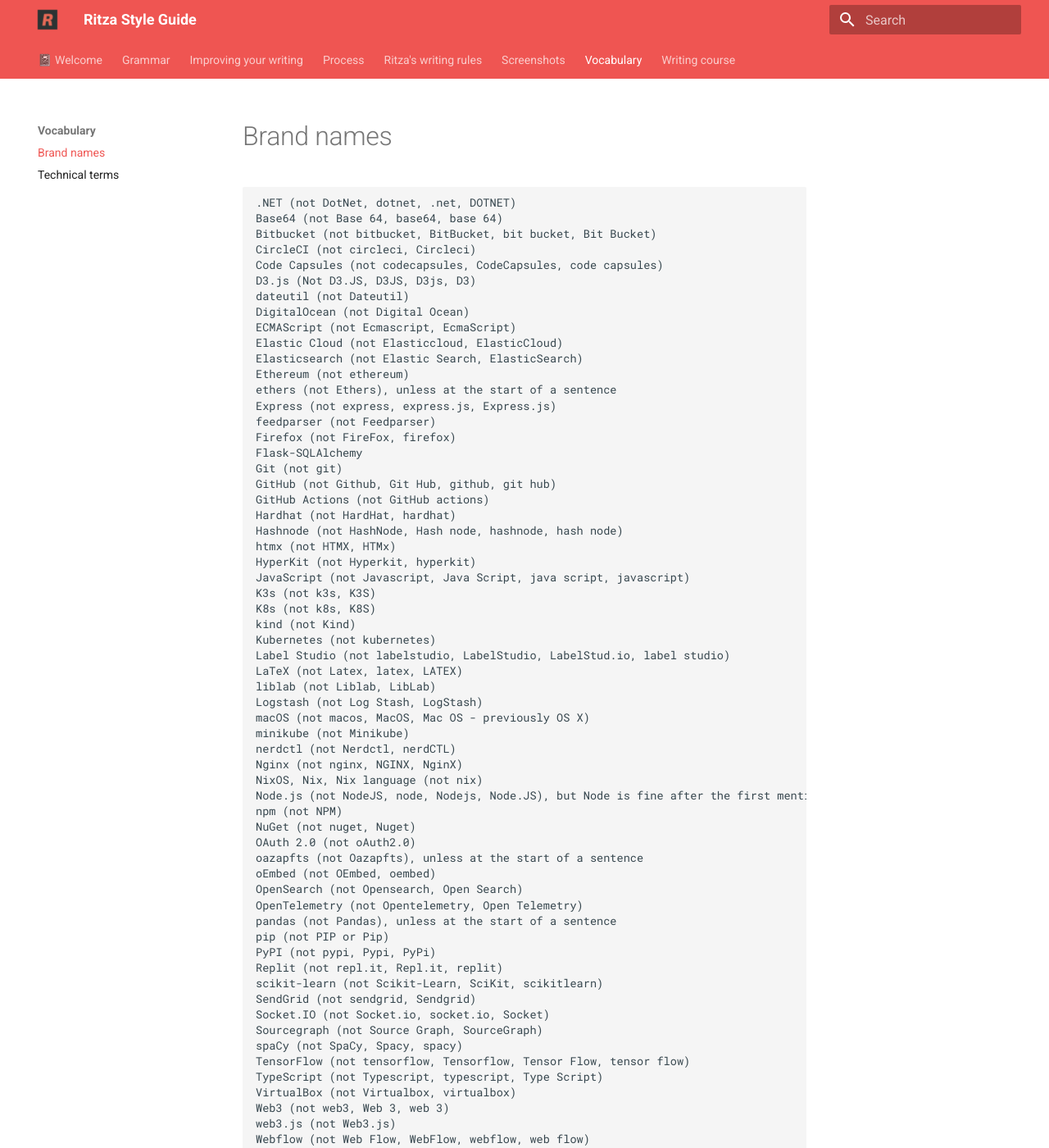
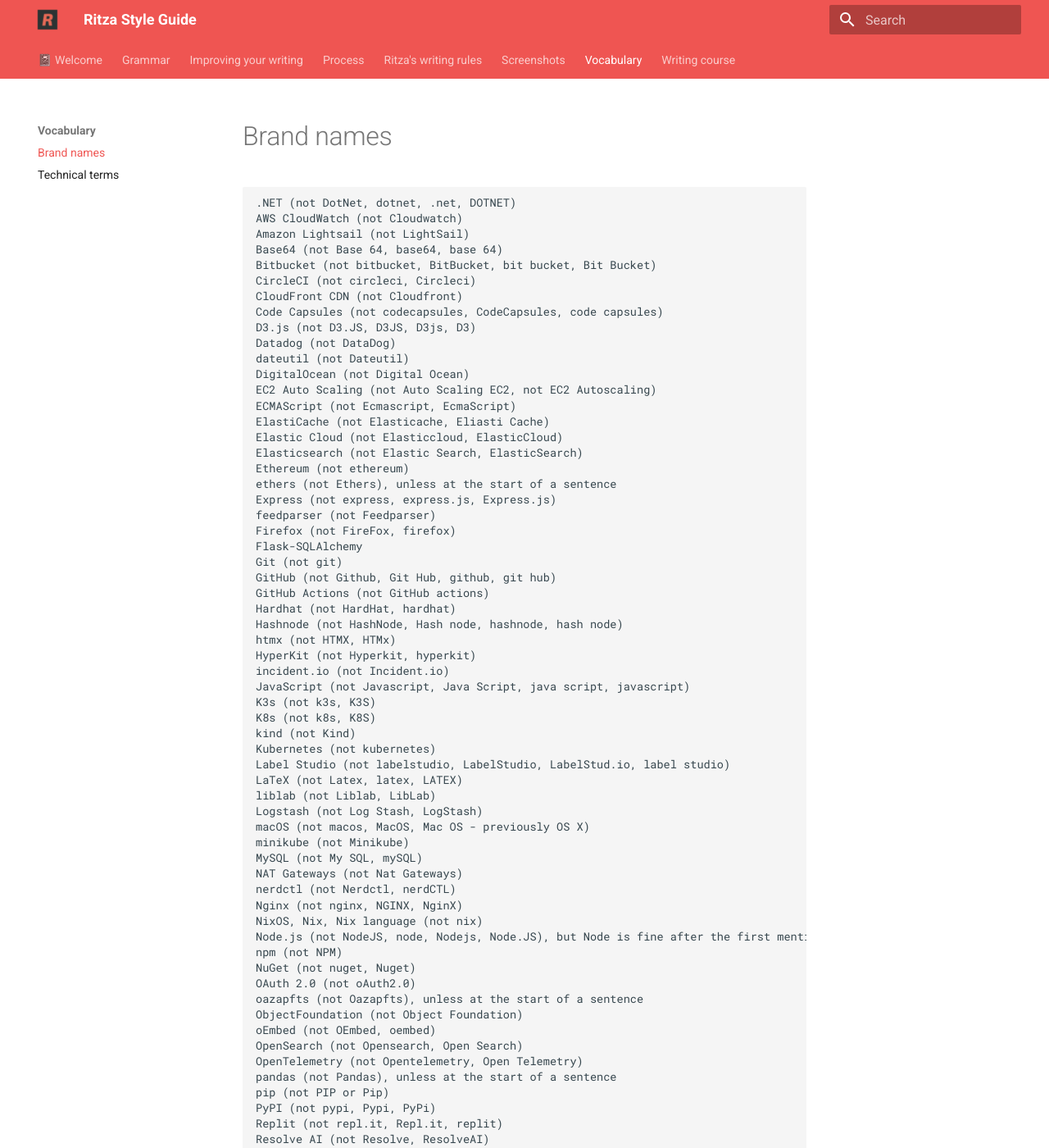
Before and after one commit to ritza-co/styleguide.ritza.co, an MkDocs documentation site: the page built from docs/vocabulary/brandnames.md, in a window 1280 px wide and 1400 px high. Shown: the whole window at 82% size. Built offline with MkDocs 1.6.1 and Material for MkDocs 9.7.7, drawn with Linux system fonts in a browser that asks for light colours; some of the changed text lies outside the part shown.

Commit message:
Update brandnames.md

````diff
--- a/docs/vocabulary/brandnames.md
+++ b/docs/vocabulary/brandnames.md
@@ -2,14 +2,20 @@
 
 ```
 .NET (not DotNet, dotnet, .net, DOTNET)
+AWS CloudWatch (not Cloudwatch)
+Amazon Lightsail (not LightSail)
 Base64 (not Base 64, base64, base 64)
 Bitbucket (not bitbucket, BitBucket, bit bucket, Bit Bucket)
 CircleCI (not circleci, Circleci)
+CloudFront CDN (not Cloudfront)
 Code Capsules (not codecapsules, CodeCapsules, code capsules)
-D3.js (Not D3.JS, D3JS, D3js, D3)
+D3.js (not D3.JS, D3JS, D3js, D3)
+Datadog (not DataDog)
 dateutil (not Dateutil)
 DigitalOcean (not Digital Ocean)
+EC2 Auto Scaling (not Auto Scaling EC2, not EC2 Autoscaling)
 ECMAScript (not Ecmascript, EcmaScript)
+ElastiCache (not Elasticache, Eliasti Cache)
 Elastic Cloud (not Elasticcloud, ElasticCloud)
 Elasticsearch (not Elastic Search, ElasticSearch)
 Ethereum (not ethereum)
@@ -25,6 +31,7 @@
 Hashnode (not HashNode, Hash node, hashnode, hash node)
 htmx (not HTMX, HTMx)
 HyperKit (not Hyperkit, hyperkit)
+incident.io (not Incident.io)
 JavaScript (not Javascript, Java Script, java script, javascript)
 K3s (not k3s, K3S)
 K8s (not k8s, K8S)
@@ -36,6 +43,8 @@
 Logstash (not Log Stash, LogStash)
 macOS (not macos, MacOS, Mac OS - previously OS X)
 minikube (not Minikube)
+MySQL (not My SQL, mySQL)
+NAT Gateways (not Nat Gateways)
 nerdctl (not Nerdctl, nerdCTL)
 Nginx (not nginx, NGINX, NginX)
 NixOS, Nix, Nix language (not nix)
@@ -44,6 +53,7 @@
 NuGet (not nuget, Nuget)
 OAuth 2.0 (not oAuth2.0)
 oazapfts (not Oazapfts), unless at the start of a sentence
+ObjectFoundation (not Object Foundation)
 oEmbed (not OEmbed, oembed)
 OpenSearch (not Opensearch, Open Search)
 OpenTelemetry (not Opentelemetry, Open Telemetry)
@@ -51,6 +61,7 @@
 pip (not PIP or Pip)
 PyPI (not pypi, Pypi, PyPi)
 Replit (not repl.it, Repl.it, replit)
+Resolve AI (not Resolve, ResolveAI)
 scikit-learn (not Scikit-Learn, SciKit, scikitlearn)
 SendGrid (not sendgrid, Sendgrid)
 Socket.IO (not Socket.io, socket.io, Socket)
@@ -63,4 +74,5 @@
 web3.js (not Web3.js)
 Webflow (not Web Flow, WebFlow, webflow, web flow)
 WebSocket (not websocket, web socket, Websocket, Web Socket, WebSockets)
+xmcp (not XMCP, Xmcp)
 ```
````
